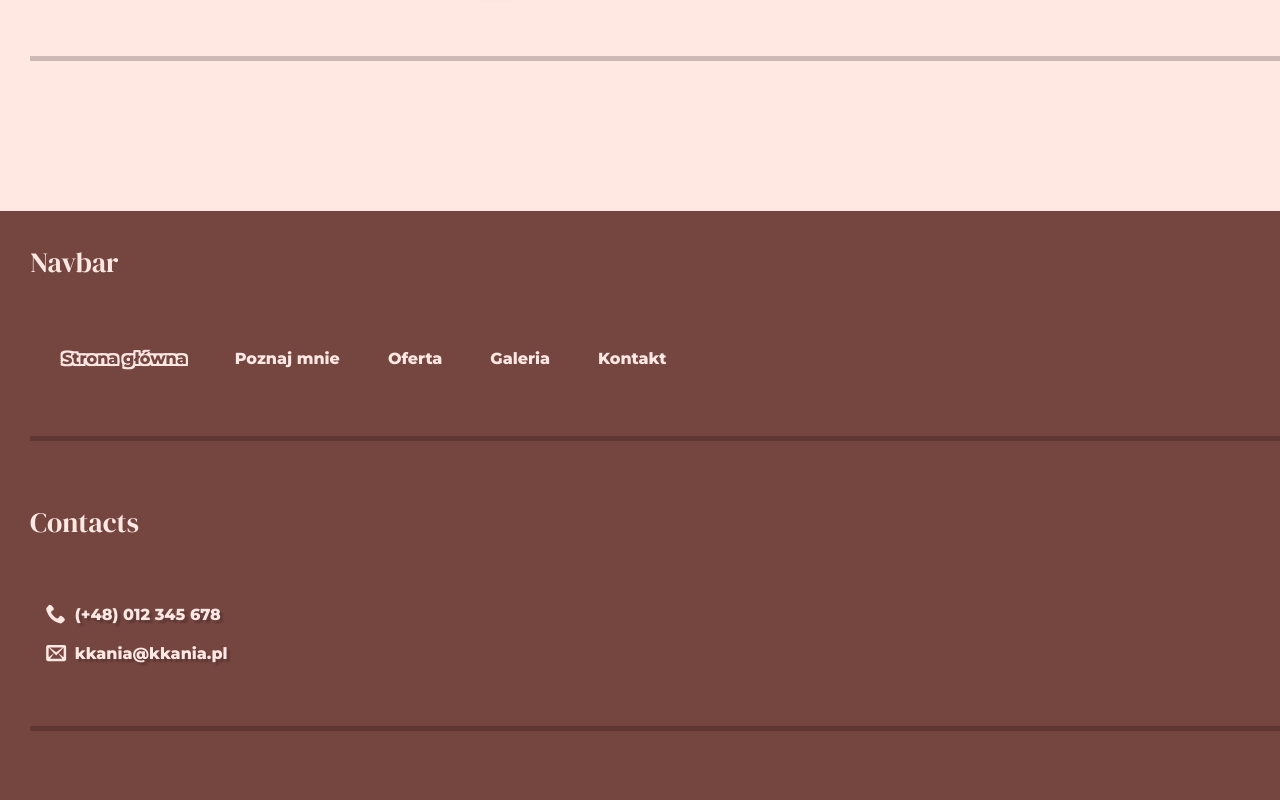
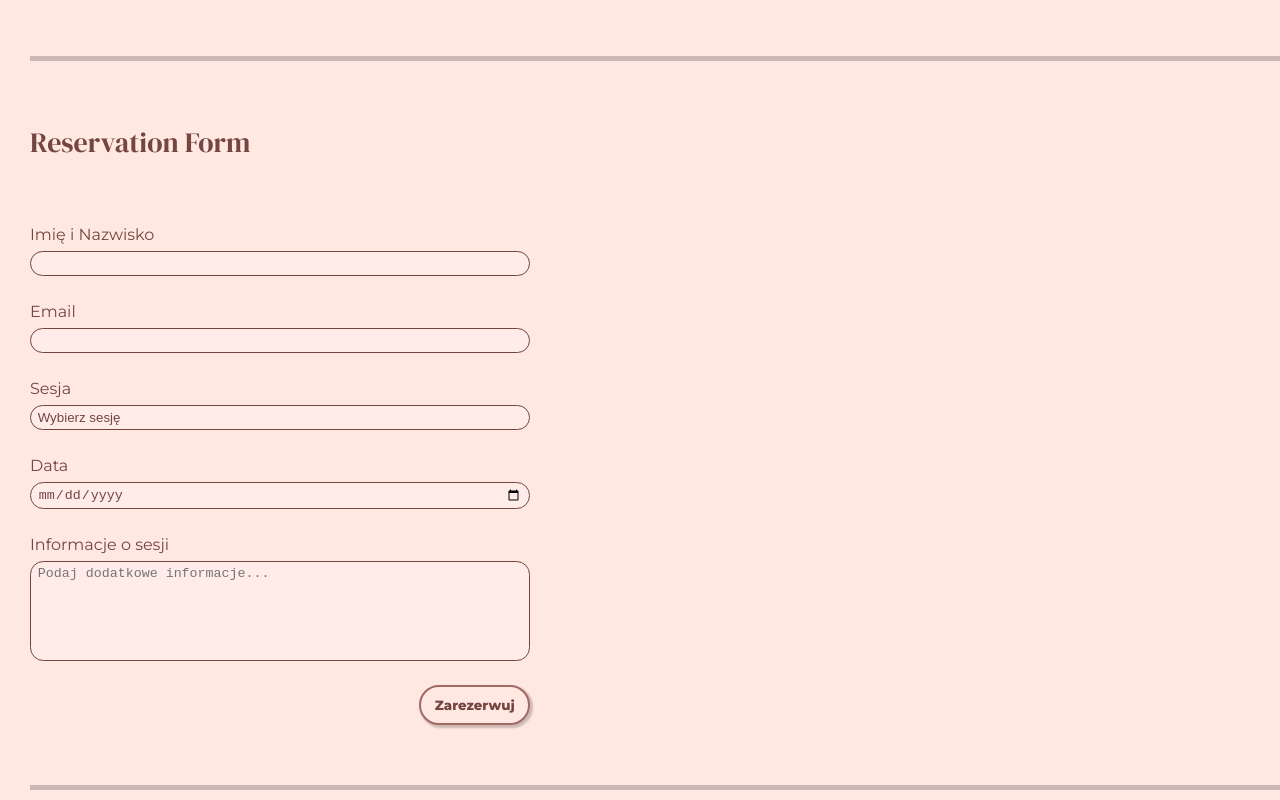
Before and after one commit to AMichalMurawski/kkania, a React (Vite) app: page / in a window 1280 px wide. Shown: the part 7340-8140 px from the top of the page. Built offline with nearby package versions, Linux system fonts and the light colour scheme.

Commit message:
ReservationForm + fix ContactForm
ContactForm - add reset form to submit form

```diff
--- a/src/App.tsx
+++ b/src/App.tsx
@@ -1,5 +1,5 @@
 import { categories, menuList, offerList } from "./appData";
-import { ContactForm, GalleryList, MobileMenu } from "./components";
+import { ContactForm, GalleryList, MobileMenu, ReservationForm } from "./components";
 import CategoryItem from "./components/CategoryItem/CategoryItem";
 import Contacts from "./components/Contacts/Contacts";
 import Navbar from "./components/Navbar/Navbar";
@@ -85,6 +85,13 @@ function App() {
 
       <div style={{ width: '100%', height: '5px', backgroundColor: 'var(--color-shadow)' }} />
 
+      <h3 style={{ margin: 0 }}>Reservation Form</h3>
+      <div style={{ display: 'flex', flexWrap: 'wrap', gap: '60px', maxWidth: '500px' }}>
+        <ReservationForm />
+      </div>
+
+      <div style={{ width: '100%', height: '5px', backgroundColor: 'var(--color-shadow)' }} />
+
       <h3 style={{ margin: 0 }}></h3>
       <div style={{ display: 'flex', flexWrap: 'wrap', gap: '60px' }}>
       </div>
--- a/src/components/Forms/ContactForm/ContactForm.tsx
+++ b/src/components/Forms/ContactForm/ContactForm.tsx
@@ -16,12 +16,14 @@ const ContactForm: React.FC = () => {
         register,
         handleSubmit,
         formState: { errors },
+        reset,
     } = useForm<ContactFormData>({
         resolver: yupResolver(contactSchema),
     });
 
     const onSubmit = (data: ContactFormData) => {
         window.alert(`Form data: ${JSON.stringify(data)}`);
+        reset();
     };
 
     return (
@@ -48,7 +50,7 @@ const ContactForm: React.FC = () => {
                 {...register("message")}
             />
 
-            <Button type="submit" linkTo="">Wyślij</Button>
+            <Button type="submit" linkTo="">Wyślij wiadomość</Button>
         </form>
     );
 };
--- /dev/null
+++ b/src/components/Forms/ReservationForm/ReservationForm.module.css
@@ -0,0 +1,7 @@
+.form {
+    display: flex;
+    flex-direction: column;
+    align-items: flex-end;
+    gap: 1.5em;
+    width: 100%;
+}
--- /dev/null
+++ b/src/components/Forms/ReservationForm/ReservationForm.tsx
@@ -0,0 +1,72 @@
+import React from "react";
+import styles from "./ReservationForm.module.css";
+import { SubmitHandler, useForm } from "react-hook-form";
+import { yupResolver } from "@hookform/resolvers/yup";
+import { Button, Input } from "../../../elements";
+
+import { reservationSchema } from "./reservationValidation";
+import { ReservationFormData } from "./types";
+import { sessions } from "./sessionsData";
+
+const ReservationForm: React.FC = () => {
+    const {
+        register,
+        handleSubmit,
+        formState: { errors },
+        reset,
+    } = useForm<ReservationFormData>({
+        resolver: yupResolver(reservationSchema),
+    });
+
+    const onSubmit: SubmitHandler<ReservationFormData> = (data) => {
+        window.alert(`Form data: ${JSON.stringify(data)}`);
+        reset();
+    };
+
+    return (
+        <form onSubmit={handleSubmit(onSubmit)} className={styles.form}>
+            <Input
+                type="text"
+                label="Imię i Nazwisko"
+                error={errors.name?.message}
+                {...register("name")}
+            />
+
+            <Input
+                type="email"
+                label="Email"
+                error={errors.email?.message}
+                {...register("email")}
+            />
+
+            <Input
+                type="select"
+                label="Sesja"
+                options={sessions}
+                error={errors.session?.message}
+                {...register("session")}
+            />
+
+            <Input
+                type="date"
+                label="Data"
+                error={errors.date?.message}
+                {...register("date")}
+            />
+
+            <Input
+                type="textarea"
+                label="Informacje o sesji"
+                placeholder="Podaj dodatkowe informacje..."
+                error={errors.info?.message}
+                {...register("info")}
+            />
+
+            <Button type="submit" linkTo="">
+                Zarezerwuj
+            </Button>
+        </form>
+    );
+};
+
+export default ReservationForm;
--- /dev/null
+++ b/src/components/Forms/ReservationForm/reservationValidation.ts
@@ -0,0 +1,27 @@
+import * as yup from "yup";
+
+export const reservationSchema = yup.object().shape({
+    name: yup
+        .string()
+        .required("Imię i nazwisko są wymagane")
+        .min(3, "Wpisz pełne imię i nazwisko"),
+    email: yup
+        .string()
+        .required("Email jest wymagany")
+        .email("Podaj poprawny adres email"),
+    session: yup
+        .string()
+        .required("Wybór sesji jest wymagany"),
+    date: yup
+        .string()
+        .required("Data jest wymagana")
+        .test("is-future", "Wybierz przyszłą datę", (value) => {
+            if (!value) return false;
+            return new Date(value) > new Date();
+        }),
+    info: yup
+        .string()
+        .required("Data jest wymagana")
+        .min(10, "Wpisz przynajmniej 10 znaków")
+        .max(250, "Maksymalnie 250 znaków"),
+});
--- /dev/null
+++ b/src/components/Forms/ReservationForm/sessionsData.ts
@@ -0,0 +1,5 @@
+export const sessions = [
+    { value: "portrait", label: "Sesja portretowa" },
+    { value: "family", label: "Sesja rodzinna" },
+    { value: "wedding", label: "Sesja ślubna" },
+];
--- /dev/null
+++ b/src/components/Forms/ReservationForm/types.ts
@@ -0,0 +1,7 @@
+export type ReservationFormData = {
+    name: string;
+    email: string;
+    session: string;
+    date: string;
+    info: string;
+};
--- a/src/components/index.ts
+++ b/src/components/index.ts
@@ -6,3 +6,4 @@ export { default as MobileMenu } from "./MobileMenu/MobileMenu";
 export { default as Navbar } from "./Navbar/Navbar";
 export { default as OfferDescription } from "./OfferDescription/OfferDescription";
 export { default as OfferItem } from "./OfferItem/OfferItem";
+export { default as ReservationForm } from "./Forms/ReservationForm/ReservationForm";
```
